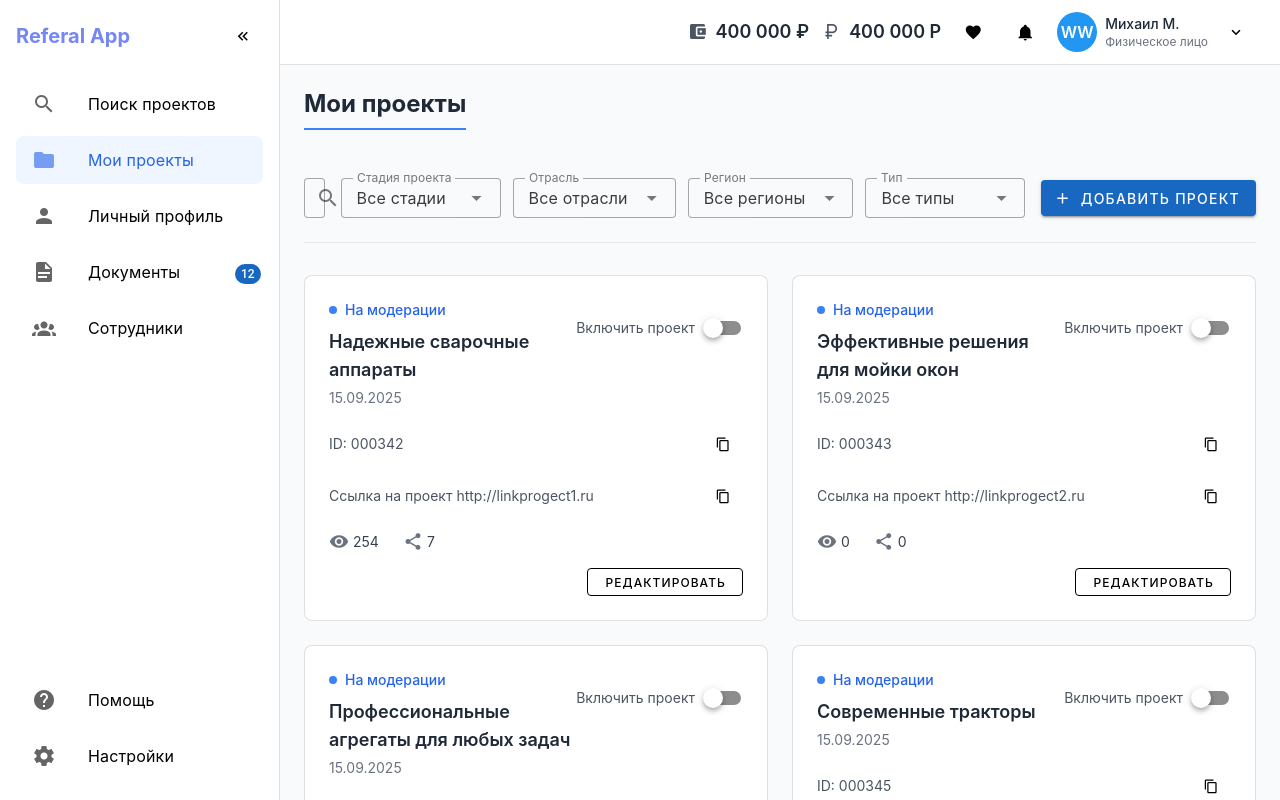
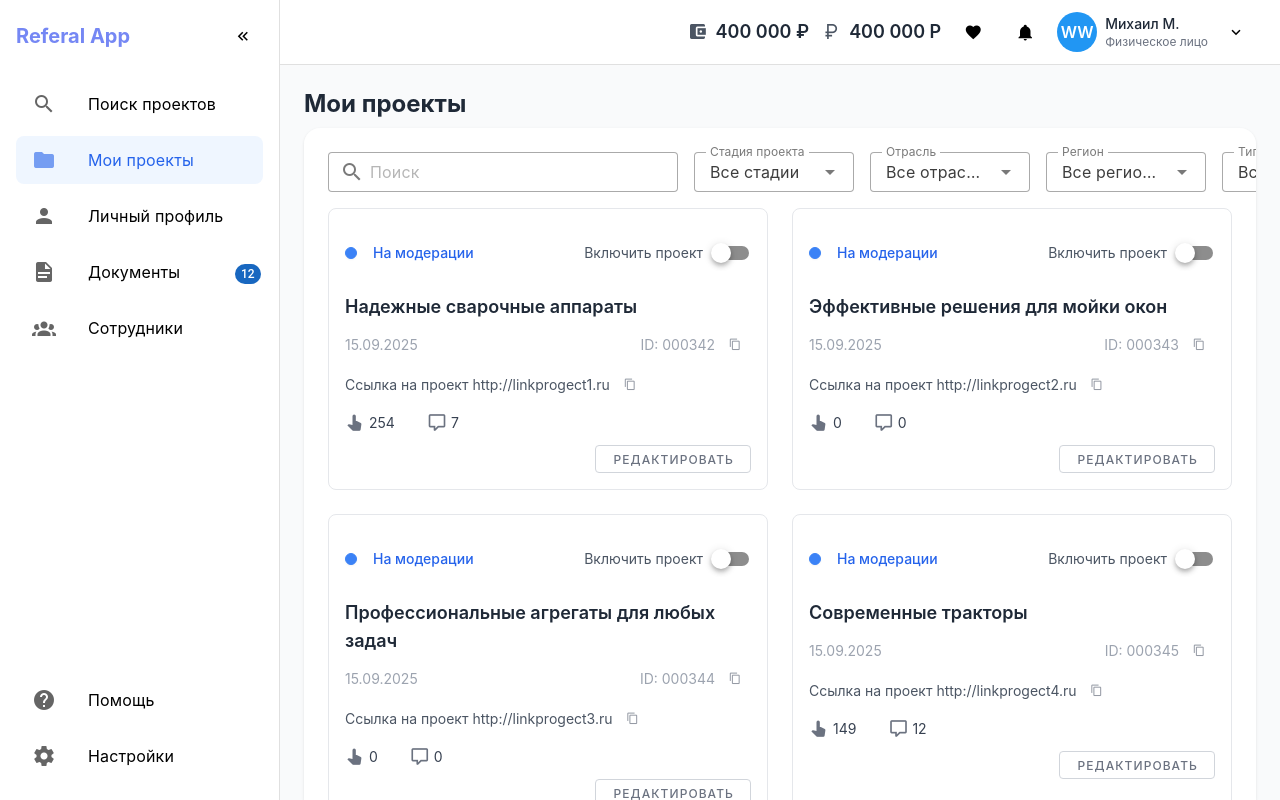
Before and after one commit to akkago/Referalochka, a Vue app: page /user-projects in a window 1280 px wide. Shown: the top 800 px of the page. Built offline with nearby package versions, Linux system fonts and the light colour scheme; the HTML template or start-up script is replaced by a standard one.

Commit message:
fix UI 7

```diff
--- a/src/components/UserProjectCard.vue
+++ b/src/components/UserProjectCard.vue
@@ -1,22 +1,14 @@
 <template>
   <div class="user-project-card">
-    <div class="bg-white border border-gray-200 rounded-lg p-6">
-      <!-- Header -->
-      <div class="flex justify-between items-start mb-4">
-        <!-- Status and Title -->
-        <div class="flex-1">
-          <div class="flex items-center gap-2 mb-2">
-            <div class="w-2 h-2 rounded-full bg-blue-500"></div>
+    <div class="project-card-content">
+      <!-- Header with Status and Toggle -->
+      <div class="flex justify-between items-center mb-3">
+        <!-- Status -->
+        <div class="flex items-center gap-3">
+          <div class="status-dot w-3 h-3 rounded-full bg-blue-500 flex-shrink-0 shadow-sm mr-1"></div>
           <span class="text-sm text-blue-600 font-medium">
             {{ project.statusText }}
           </span>
-          </div>
-          <h3 class="text-lg font-semibold text-gray-800 mb-1">
-            {{ project.title }}
-          </h3>
-          <p class="text-sm text-gray-500">
-            {{ project.date }}
-          </p>
         </div>
 
         <!-- Toggle Switch -->
@@ -31,64 +23,73 @@
         </div>
       </div>
 
-      <!-- Project Info -->
-      <div class="space-y-3 mb-4">
-        <!-- Project ID -->
-        <div class="flex items-center justify-between">
-          <span class="text-sm text-gray-600">ID: {{ project.id }}</span>
+      <!-- Title -->
+      <div class="mb-2">
+        <h3 class="text-lg font-semibold text-gray-800">
+          {{ project.title }}
+        </h3>
+      </div>
+
+      <!-- Date and ID row -->
+      <div class="d-flex justify-space-between align-center mb-2">
+        <div class="text-sm date-id-text">
+          {{ project.date }}
+        </div>
+        <div class="text-sm date-id-text d-flex align-center gap-1">
+          ID: {{ project.id }}
           <v-btn
             icon
             variant="text"
-            size="small"
+            size="x-small"
             @click="copyToClipboard(project.id, 'ID скопирован')"
-            class="text-gray-500 hover:text-gray-700"
+            class="copy-btn"
           >
             <v-icon size="small">mdi-content-copy</v-icon>
           </v-btn>
         </div>
+      </div>
 
       <!-- Project Link -->
-        <div class="flex items-center justify-between">
+      <div class="mb-3 d-flex align-center gap-1">
         <span class="text-sm text-gray-600">
           Ссылка на проект {{ project.projectLink }}
         </span>
         <v-btn
           icon
           variant="text"
-            size="small"
+          size="x-small"
           @click="copyToClipboard(project.projectLink, 'Ссылка скопирована')"
-            class="text-gray-500 hover:text-gray-700"
+          class="copy-btn"
         >
           <v-icon size="small">mdi-content-copy</v-icon>
         </v-btn>
       </div>
-      </div>
 
       <!-- Metrics -->
-      <div class="flex items-center gap-6 mb-4">
-        <!-- Views -->
+      <div class="flex items-center gap-8 mb-3">
+        <!-- Clicks -->
         <div class="flex items-center gap-2">
           <v-tooltip location="top">
             <template v-slot:activator="{ props }">
               <div v-bind="props" class="flex items-center gap-1 cursor-pointer">
-                <v-icon size="small" class="text-gray-500">mdi-eye</v-icon>
+                <v-icon size="small" class="text-gray-500">mdi-cursor-pointer</v-icon>
                 <span class="text-sm text-gray-700">{{ project.views }}</span>
               </div>
             </template>
-            <span>{{ USER_PROJECT_METRICS.VIEWS }}</span>
+            <span>Количество кликов</span>
           </v-tooltip>
         </div>
 
-        <!-- Shares -->
+        <!-- Comments -->
         <div class="flex items-center gap-2">
           <v-tooltip location="top">
             <template v-slot:activator="{ props }">
               <div v-bind="props" class="flex items-center gap-1 cursor-pointer">
-                <v-icon size="small" class="text-gray-500">mdi-share-variant</v-icon>
+                <v-icon size="small" class="text-gray-500">mdi-comment-outline</v-icon>
                 <span class="text-sm text-gray-700">{{ project.shares }}</span>
               </div>
             </template>
-            <span>{{ USER_PROJECT_METRICS.SHARES }}</span>
+            <span>Количество комментариев</span>
           </v-tooltip>
         </div>
       </div>
@@ -97,12 +98,11 @@
       <div class="flex justify-end">
         <v-btn
           variant="outlined"
-          color="gray"
           size="small"
           @click="handleEdit"
-          class="px-4"
+          class="px-4 edit-btn"
         >
-          {{ USER_PROJECT_ACTIONS.EDIT }}
+          Редактировать
         </v-btn>
       </div>
     </div>
@@ -112,7 +112,6 @@
 <script setup lang="ts">
 import { ref } from 'vue'
 import type { UserProject } from '@/types'
-import { USER_PROJECT_ACTIONS, USER_PROJECT_METRICS } from '@/constants/userProjects'
 
 interface Props {
   project: UserProject
@@ -121,6 +120,7 @@ interface Props {
 interface Emits {
   (e: 'edit', projectId: string): void
   (e: 'toggle', projectId: string, isEnabled: boolean): void
+  (e: 'favorite-toggle', projectId: string): void
 }
 
 const props = defineProps<Props>()
@@ -135,6 +135,8 @@ const handleEdit = () => {
 const handleToggleChange = (value: boolean) => {
   emit('toggle', props.project.id, value)
 }
+
+
 
 const copyToClipboard = async (text: string, message: string) => {
   try {
@@ -156,4 +158,49 @@ const copyToClipboard = async (text: string, message: string) => {
   transform: translateY(-2px);
   box-shadow: 0 4px 12px rgba(0, 0, 0, 0.1);
 }
+
+.project-card-content {
+  background-color: white;
+  border: 1px solid #e5e7eb;
+  border-radius: 8px;
+  padding: 16px; /* Уменьшили с 24px до 16px */
+  height: 100%;
+}
+
+.date-id-text {
+  color: #9ca3af !important; /* Блеклый серый цвет */
+}
+
+.edit-btn {
+  background-color: transparent !important;
+  color: #6b7280 !important;
+  border-color: #d1d5db !important;
+}
+
+.edit-btn:hover {
+  background-color: #f3f4f6 !important;
+  color: #374151 !important;
+  border-color: #9ca3af !important;
+}
+
+.status-dot {
+  background-color: #3b82f6 !important;
+  border: 1px solid #3b82f6 !important;
+  min-width: 12px !important;
+  min-height: 12px !important;
+  display: block !important;
+  position: relative !important;
+  z-index: 1 !important;
+}
+
+.copy-btn {
+  color: #6b7280 !important;
+  opacity: 0.7;
+  transition: opacity 0.2s ease;
+}
+
+.copy-btn:hover {
+  opacity: 1;
+  color: #3b82f6 !important;
+}
 </style>
--- a/src/components/UserProjectFilters.vue
+++ b/src/components/UserProjectFilters.vue
@@ -1,8 +1,7 @@
 <template>
-  <div class="user-project-filters">
-    <div class="flex flex-col lg:flex-row gap-4 items-start lg:items-center">
+  <div class="filters-container">
+    <div class="filters-row">
       <!-- Search -->
-      <div class="flex-1 min-w-0">
       <v-text-field
         v-model="filters.search"
         :placeholder="USER_PROJECTS_SECTIONS.SEARCH_PLACEHOLDER"
@@ -10,13 +9,10 @@
         variant="outlined"
         density="compact"
         hide-details
-          class="max-w-md"
+        class="search-input"
         @update:model-value="handleSearchChange"
       />
-      </div>
 
-      <!-- Filters -->
-      <div class="flex flex-wrap gap-3">
       <!-- Stage Filter -->
       <v-select
         v-model="filters.stage"
@@ -25,7 +21,7 @@
         variant="outlined"
         density="compact"
         hide-details
-          class="min-w-40"
+        class="filter-select"
         @update:model-value="handleFilterChange"
       />
 
@@ -37,7 +33,7 @@
         variant="outlined"
         density="compact"
         hide-details
-          class="min-w-40"
+        class="filter-select"
         @update:model-value="handleFilterChange"
       />
 
@@ -49,7 +45,7 @@
         variant="outlined"
         density="compact"
         hide-details
-          class="min-w-40"
+        class="filter-select"
         @update:model-value="handleFilterChange"
       />
 
@@ -61,19 +57,16 @@
         variant="outlined"
         density="compact"
         hide-details
-          class="min-w-40"
+        class="filter-select"
         @update:model-value="handleFilterChange"
       />
-      </div>
 
       <!-- Add Project Button -->
       <v-btn
         color="primary"
-        variant="elevated"
+        class="add-project-btn"
         @click="handleAddProject"
-        class="whitespace-nowrap"
       >
-        <v-icon start>mdi-plus</v-icon>
         {{ USER_PROJECTS_SECTIONS.ADD_PROJECT }}
       </v-btn>
     </div>
@@ -142,8 +135,35 @@ watch(() => props.initialFilters, (newFilters) => {
 </script>
 
 <style scoped>
-.user-project-filters {
-  padding: 1.5rem 0;
-  border-bottom: 1px solid #e5e7eb;
+.filters-container {
+  padding: 0;
+}
+
+.filters-row {
+  display: flex;
+  align-items: center;
+  gap: 16px; /* Отступы между элементами */
+  flex-wrap: nowrap; /* Запрещаем перенос на новую строку */
+}
+
+.search-input {
+  min-width: 350px !important; /* Ширина поля поиска */
+  max-width: 350px !important;
+}
+
+.filter-select {
+  min-width: 160px !important; /* Ширина селектов */
+  max-width: 160px !important;
+}
+
+.add-project-btn {
+  margin-left: auto !important;
+  background-color: #7587F4 !important;
+  color: white !important;
+  white-space: nowrap !important; /* Запрещаем перенос текста в кнопке */
+}
+
+.add-project-btn:hover {
+  background-color: #6b7ae8 !important;
 }
 </style>
--- a/src/components/UserProjectsView.vue
+++ b/src/components/UserProjectsView.vue
@@ -1,22 +1,25 @@
 <template>
   <div class="user-projects-view">
-    <div class="pa-6">
-      <!-- Page Header -->
-      <div class="mb-6">
-        <h1 class="text-2xl font-bold text-gray-800 border-b-2 border-blue-500 pb-2 inline-block">
+    <!-- Page Header - над белой панелью -->
+    <div class="pa-6 pb-2">
+      <h1 class="text-2xl font-bold text-gray-800">
         {{ USER_PROJECTS_SECTIONS.TITLE }}
       </h1>
     </div>
 
+    <!-- White Panel with rounded top corners -->
+    <div class="white-panel">
       <!-- Filters and Search -->
+      <div class="pa-6 pb-4">
         <UserProjectFilters
           :initial-filters="filters"
           @filters-change="handleFiltersChange"
           @add-project="handleAddProject"
         />
+      </div>
 
       <!-- Projects Grid -->
-      <div class="mt-8">
+      <div class="pa-6 pt-0">
         <!-- Loading State -->
         <div v-if="isLoading" class="flex justify-center items-center py-12">
           <v-progress-circular
@@ -49,13 +52,14 @@
         </div>
 
         <!-- Projects Grid -->
-        <div v-else class="grid grid-cols-1 lg:grid-cols-2 gap-6">
+        <div v-else class="grid grid-cols-2 gap-6">
           <UserProjectCard
             v-for="project in filteredProjects"
             :key="project.id"
             :project="project"
             @edit="handleEditProject"
             @toggle="handleToggleProject"
+            @favorite-toggle="handleFavoriteToggle"
           />
         </div>
       </div>
@@ -129,6 +133,11 @@ const handleToggleProject = async (projectId: string, isEnabled: boolean) => {
   }
 }
 
+const handleFavoriteToggle = (projectId: string) => {
+  console.log('Favorite toggled for project:', projectId)
+  // Здесь будет логика изменения избранного
+}
+
 // Lifecycle
 onMounted(() => {
   loadProjects()
@@ -137,7 +146,26 @@ onMounted(() => {
 
 <style scoped>
 .user-projects-view {
-  min-height: 100vh;
+  height: calc(100vh - 64px);
   background-color: #f9fafb;
+  display: flex;
+  flex-direction: column;
+  overflow: hidden;
+}
+
+.white-panel {
+  background-color: white;
+  border-radius: 16px 16px 0 0; /* Скругленные верхние углы */
+  margin: 0 24px; /* Отступы по бокам */
+  box-shadow: 0 1px 3px rgba(0, 0, 0, 0.1); /* Легкая тень */
+  flex: 1; /* Растягиваем панель до низа */
+  overflow-y: auto; /* Скролл только внутри панели при необходимости */
+}
+
+/* Принудительное отображение по два в ряд */
+.grid {
+  display: grid !important;
+  grid-template-columns: repeat(2, 1fr) !important;
+  gap: 1.5rem !important;
 }
 </style>
--- a/src/types/index.ts
+++ b/src/types/index.ts
@@ -284,6 +284,7 @@ export interface UserProject {
   views: number
   shares: number
   isEnabled: boolean
+  isFavorite: boolean
 }
 
 export interface ProjectFilter {
```
Also changed, not shown: src/data/mockData.ts (+8 -4 lines). Lines whose indentation alone changed are shown as unchanged.
